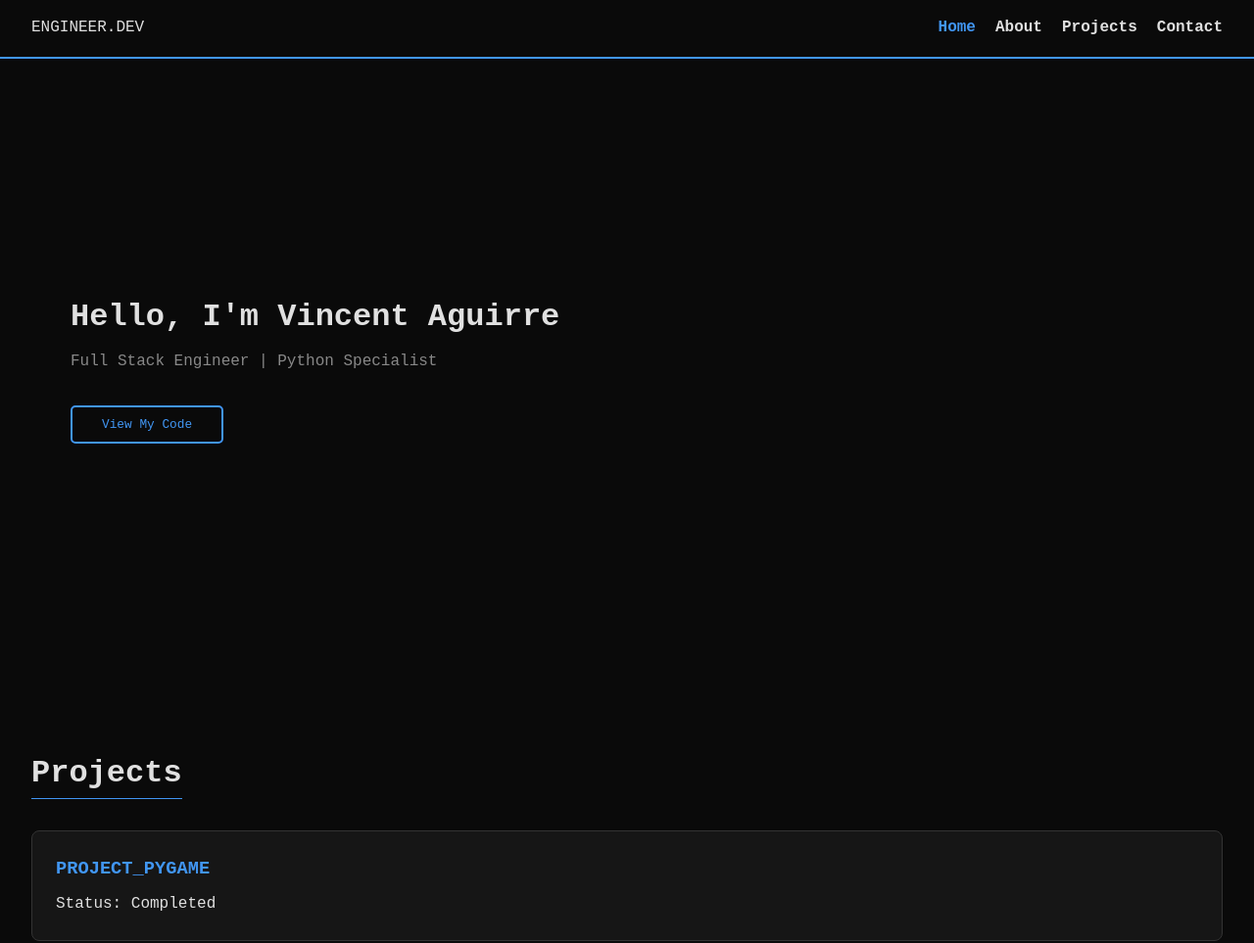
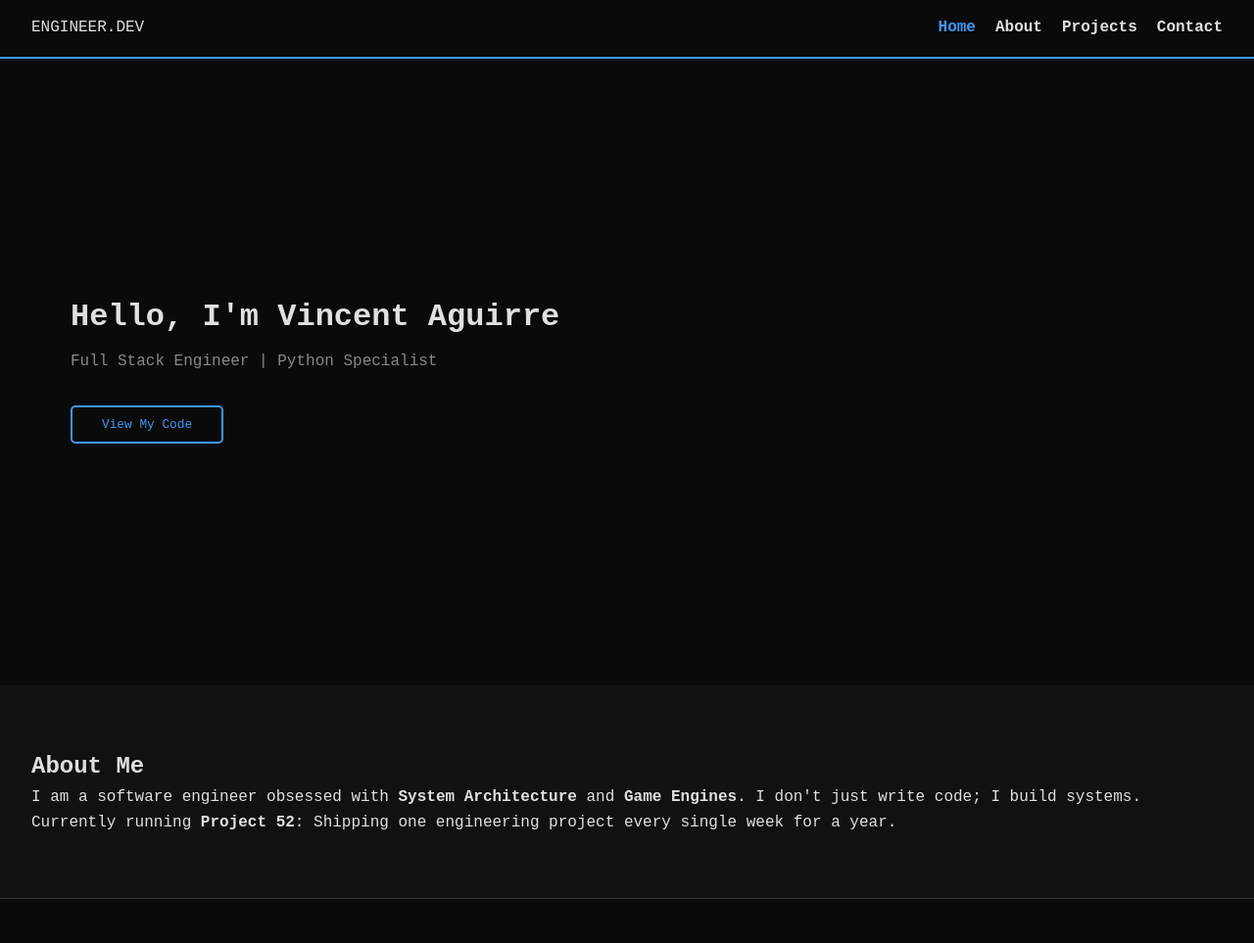
Before and after one commit to pak-pow/PROJECT52-PHASE1, a plain HTML site: page week1_portfolio/index.html in a window 1280 px wide. Shown: the top 963 px of the page at 98% size. Drawn offline with Linux system fonts and the light colour scheme.

Commit message:
feat(html): add About Me section with personal details and background feat(styles): style About Me section with padding and background color

```diff
--- a/week1_portfolio/index.html
+++ b/week1_portfolio/index.html
@@ -121,6 +121,30 @@ lang="en" = Language is English (important for accessibility & SEO)
             -->
         </section>
 
+        <section id="home-about">
+            <!--
+            About section on Home page
+            -->
+            <div class="content-wrapper">
+                <h2>About Me</h2>
+                <!--
+                h2 = secondary heading
+                Used for section titles
+                -->
+
+                <p>
+                    I am a software engineer obsessed with <strong>System Architecture</strong> and <strong>Game Engines</strong>.
+                    I don't just write code; I build systems.
+                </p>
+
+                <p>
+                    Currently running <strong>Project 52</strong>: Shipping one engineering project every single week for a year.
+                </p>
+
+            </div>
+
+        </section>
+
         <section id="projects">
             <!--
             Projects section
--- a/week1_portfolio/styles/style.css
+++ b/week1_portfolio/styles/style.css
@@ -173,6 +173,14 @@ nav a:hover{
     /* Hover effect for the button */
     background-color: var(--accent-color);
     color: var(--bg-color);
+}
+
+#home-about {
+
+    padding: 4rem 2rem;
+    background-color: #111;
+    border-bottom: 1px solid #333;
+
 }
 
 #projects {
```
